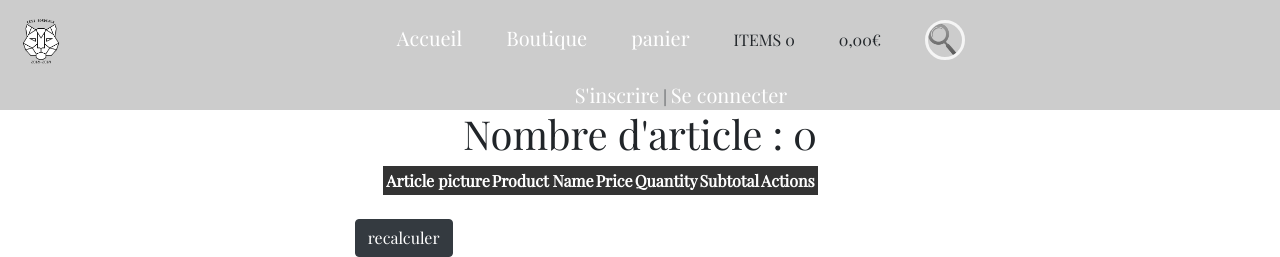
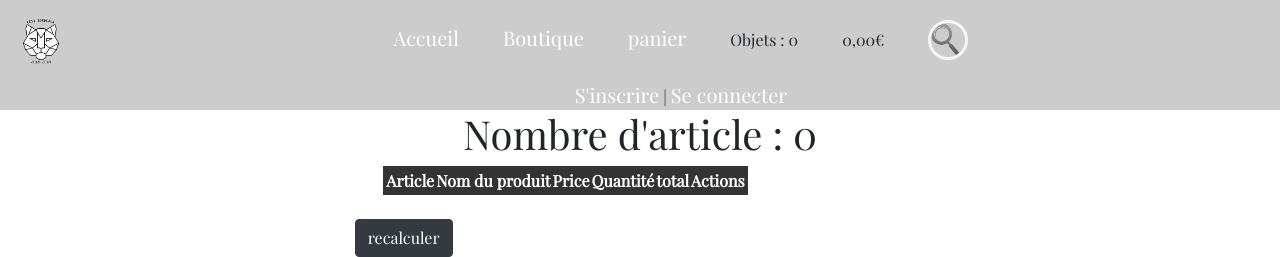
Before and after one commit to EstebanLcn/ProjetWeb, a PHP site: page /projet_web/panier/panier.php in a window 1280 px wide. Shown: the top 257 px of the page. Run offline with PHP 8.4, Linux system fonts and the light colour scheme; lists and menus that the app fills with data are empty; some libraries are stand-ins or nearby versions.

Commit message:
franglais

```diff
--- a/panier/bestProducts.php
+++ b/panier/bestProducts.php
@@ -15,7 +15,7 @@ foreach ($products as $product) :
             <h3><?php $product->description ?></h3>
 
             <div class='price'> <?= number_format($product->price, 2, ',', ' ') ?> € </div>
-            <a href="addpanier.php?id=<?= $product->id; ?>" class='add addPanier'> add to cart</a>
+            <a href="addpanier.php?id=<?= $product->id; ?>" class='add addPanier'>Ajouter au panier</a>
         </div>
     </div>
 
--- a/panier/boutique.php
+++ b/panier/boutique.php
@@ -55,7 +55,7 @@
         </section>
         <div class=element>
             <aside>
-                BEST PRODUCTS : <br>
+                TOP Produits : <br>
                 <?php include("bestProducts.php"); ?>
                 <br>
             </aside>
--- a/panier/menu.php
+++ b/panier/menu.php
@@ -42,7 +42,7 @@
                     <li><a href="../home.php">Accueil</a></li>
                     <li><a href="boutique.php">Boutique</a></li>
                     <li><a href="panier.php">panier</a></li>
-                    <li> <span class="items">ITEMS
+                    <li> <span class="items">Objets :
                             <span id="count"><?= $panier->count(); ?></span>
                         </span></li>
                     <li> <span class="letotal">
--- a/panier/panier.php
+++ b/panier/panier.php
@@ -30,20 +30,20 @@ require_once '_header.php';
                 <thead>
                     <tr>
                         <th>
-                            <span class="name">Article picture</span>
+                            <span class="name">Article</span>
 
                         </th>
                         <th>
-                            <span class="name">Product Name</span>
+                            <span class="name">Nom du produit</span>
                         </th>
                         <th>
                             <span class="price">Price</span>
                         </th>
                         <th>
-                            <span class="quantity">Quantity</span>
+                            <span class="quantity">Quantité</span>
                         </th>
                         <th>
-                            <span class="subtotal">Subtotal</span>
+                            <span class="subtotal">total</span>
                         </th>
                         <th>
                             <span class="action">Actions</span>
```
